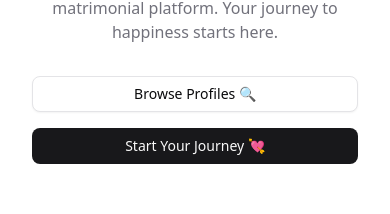
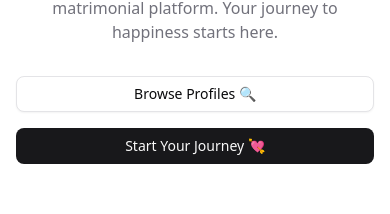
Before and after one commit to vidyesh95/heartbridge, a Next.js app: page / in a window 390 px wide. Shown: the part 458-672 px from the top of the page. Built offline with nearby package versions, Linux system fonts and the light colour scheme.

Commit message:
Refactor home page section: simplify layout and improve spacing consistency

```diff
--- a/src/app/page.tsx
+++ b/src/app/page.tsx
@@ -5,19 +5,19 @@ export default function Home() {
     return (
         <main>
             <section className={"h-screen flex flex-col items-center justify-center gap-8 md:gap-16 px-4 md:px-0"}>
-                <p className={"w-auto px-3 py-1 rounded-full bg-muted"}>
+                <p className={"px-3 py-1 rounded-full bg-muted"}>
                     ♡ India&apos;s most trusted matrimonial platform
                 </p>
                 <div className={"space-y-4 md:space-y-8 text-center"}>
-                    <h1 className={"text-center text-4xl md:text-6xl"}>
+                    <h1 className={"text-4xl md:text-6xl"}>
                         Find Your<span className={"block text-primary"}>Perfect Match</span>
                     </h1>
-                    <p className={"max-w-2xl text-muted-foreground text-center px-4 md:px-0"}>
+                    <p className={"max-w-2xl text-muted-foreground"}>
                         Join thousands of successful couples who found their soulmate through our trusted matrimonial
                         platform. Your journey to happiness starts here.
                     </p>
                 </div>
-                <div className={"w-full md:w-auto flex flex-col md:flex-row gap-4 px-4 md:px-0"}>
+                <div className={"w-full md:w-auto flex flex-col md:flex-row gap-4"}>
                     <Button variant={"outline"} asChild>
                         <Link href={"/"}>Browse Profiles 🔍</Link>
                     </Button>
```
